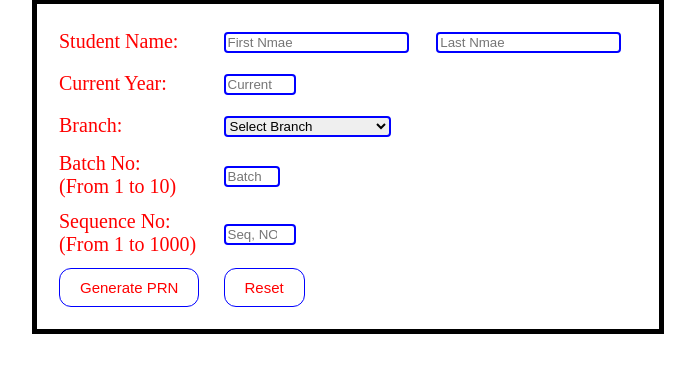
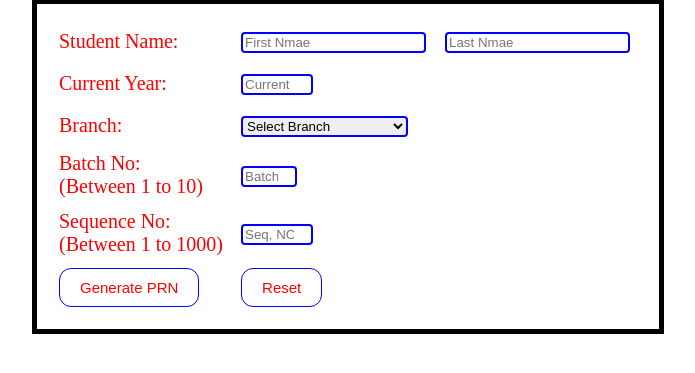
Before and after one commit to mjkatkar/WT_JS_Prctise_1, a plain HTML site: page index.html in a window 1280 px wide. Shown: the part 143-516 px from the top of the page, without its empty margins (292-987 px from the left). Drawn offline with Linux system fonts and the light colour scheme.

Commit message:
Update index.html

```diff
--- a/index.html
+++ b/index.html
@@ -41,12 +41,12 @@
 		</tr>
 
 		<tr>
-		<td>Batch No:<br>(From 1 to 10)</td>
+		<td>Batch No:<br>(Between 1 to 10)</td>
 		<td><input type="number" name="batchno"  id="batch" min="01" max="10" step="01" placeholder="Batch No" required></td>
 		</tr>
 
 		<tr>
-		<td>Sequence No:<br>(From 1 to 1000)</td>
+		<td>Sequence No:<br>(Between 1 to 1000)</td>
 		<td><input type="number" name="sqno"  id="sqno" min="01" max="1000" step="01" placeholder="Seq, NO" required></td>
 		</tr>
 		<tr>
```
